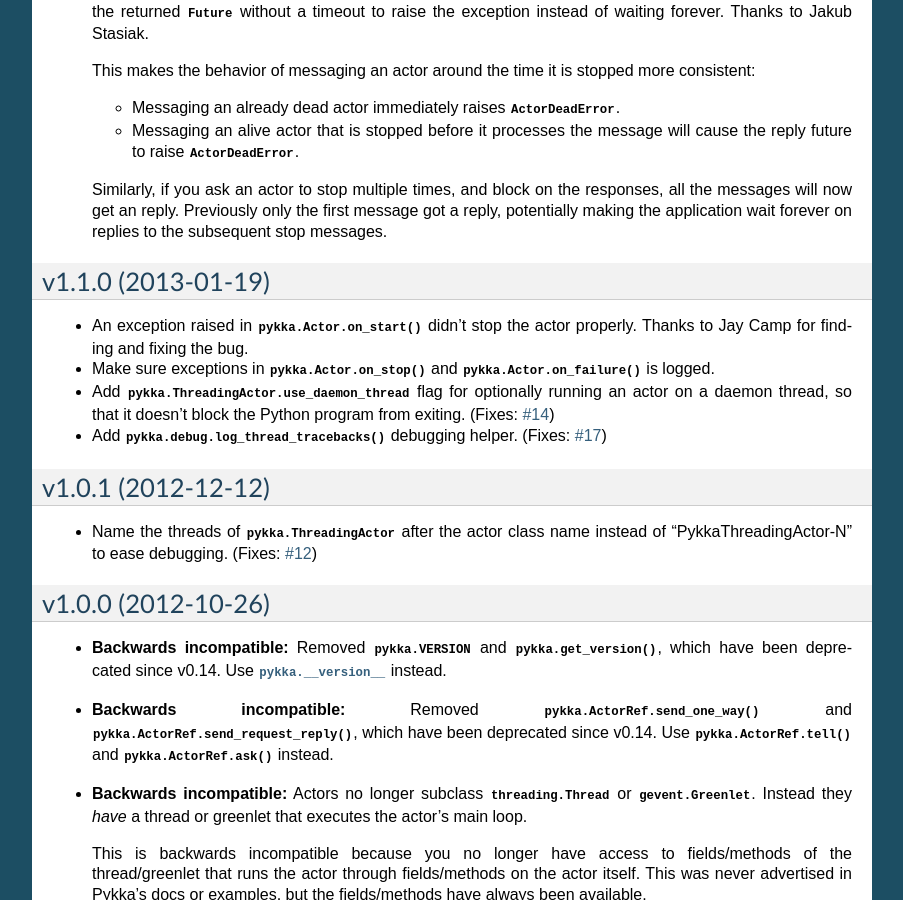
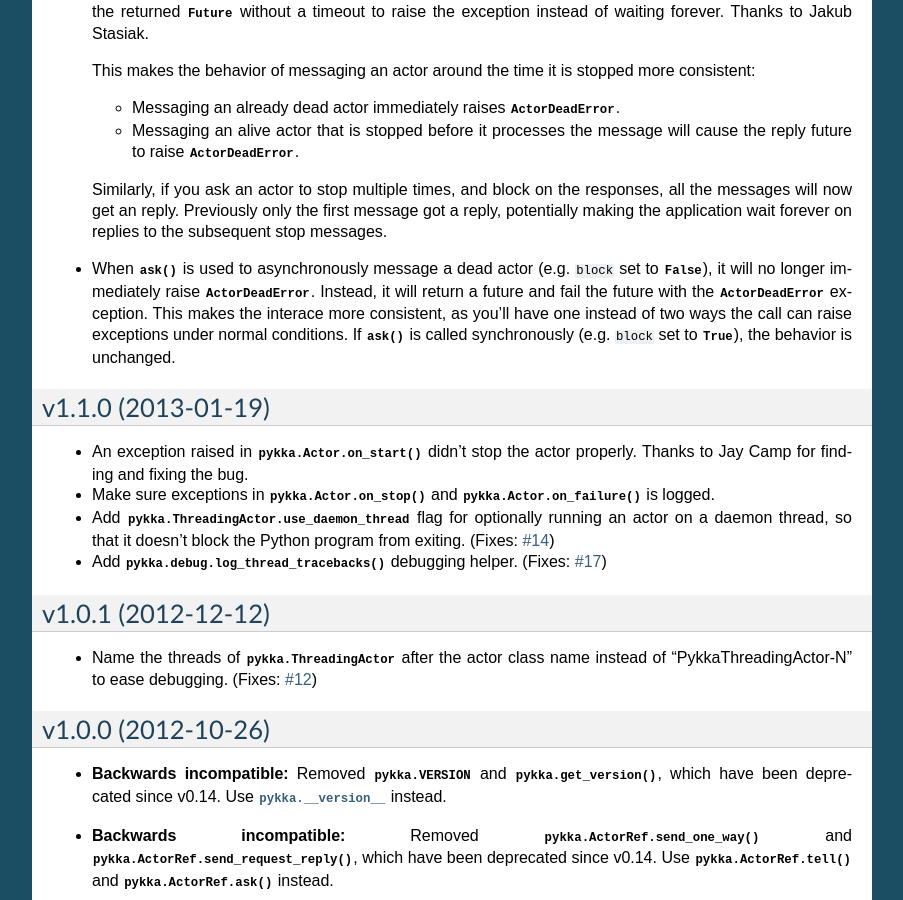
Before and after one commit to jodal/pykka, a Sphinx documentation site: the page built from docs/changes.rst, in a window 1280 px wide and 900 px high, scrolled down 495 px. Shown: the whole window, without its empty margins (198-1101 px from the left). Built offline with Sphinx 7.4.7, drawn with Linux system fonts in a browser that asks for light colours.

Commit message:
ref: Async ask() now fails future instead of raising exception if actor is dead

```diff
--- a/docs/changes.rst
+++ b/docs/changes.rst
@@ -45,6 +45,15 @@ v1.2.0 (UNRELEASED)
   responses, all the messages will now get an reply. Previously only the first
   message got a reply, potentially making the application wait forever on
   replies to the subsequent stop messages.
+
+- When :meth:`~pykka.ActorRef.ask` is used to asynchronously message a dead
+  actor (e.g. ``block`` set to :class:`False`), it will no longer immediately
+  raise :exc:`~pykka.ActorDeadError`. Instead, it will return a future and
+  fail the future with the :exc:`~pykka.ActorDeadError` exception. This makes
+  the interace more consistent, as you'll have one instead of two ways the call
+  can raise exceptions under normal conditions. If :meth:`~pykka.ActorRef.ask`
+  is called synchronously (e.g. ``block`` set to :class:`True`), the behavior
+  is unchanged.
 
 
 v1.1.0 (2013-01-19)
```
Also changed, not shown: 2 other files.
